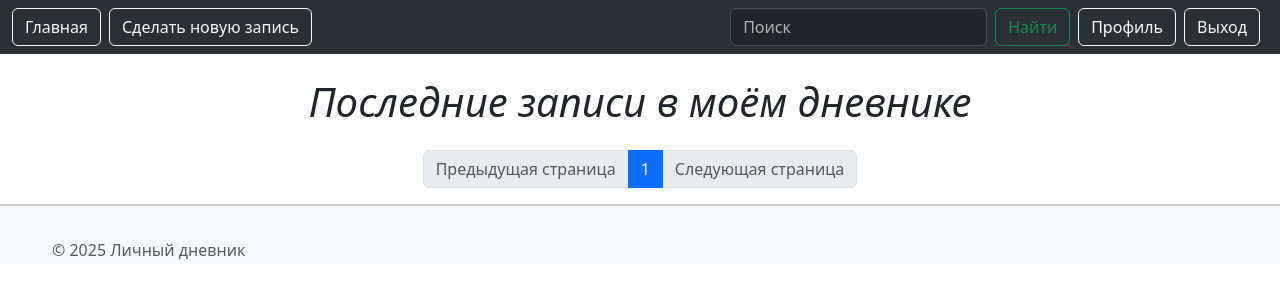
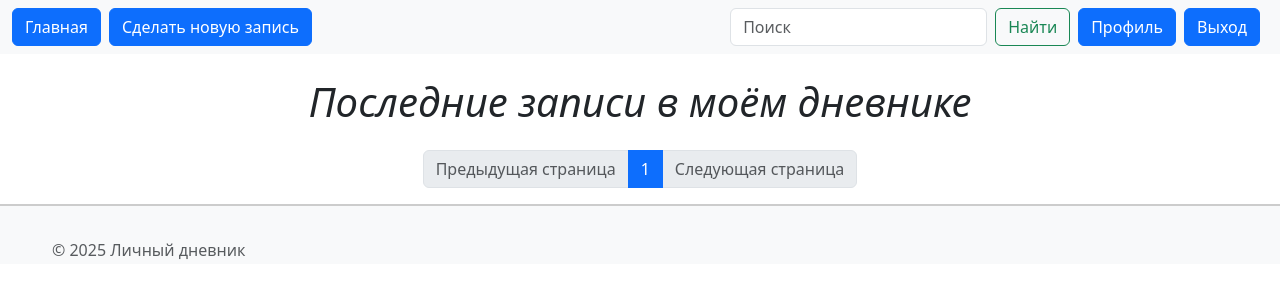
Before and after one commit to KarelinIvan/personal_diary, a Django app: page /diary/ in a window 1280 px wide. Shown: the top 300 px of the page. Run offline with Django 5.2, Linux system fonts and the light colour scheme; the visitor is signed in with stand-in values (Sample User, id 1); data that the repository does not hold is empty; some libraries are stand-ins or nearby versions.

Commit message:
71-й коммит,

```diff
--- a/diary/templates/block/navbar.html
+++ b/diary/templates/block/navbar.html
@@ -1,5 +1,5 @@
 <section class="my-navigation">
-    <nav class="navbar navbar-expand-lg bg-body-tertiary" data-bs-theme="dark">
+    <nav class="navbar navbar-expand-lg bg-body-tertiary">
         <div class="container-fluid">
             <button class="navbar-toggler" type="button" data-bs-toggle="collapse"
                     data-bs-target="#navbarSupportedContent" aria-controls="navbarSupportedContent"
@@ -9,16 +9,16 @@
             <div class="collapse navbar-collapse" id="navbarSupportedContent">
                 {% if user.is_authenticated %}
                 <div class="navbar-nav me-auto mb-2 mb-lg-0">
-                    <a href="{% url 'diary:list_posts' %}" class="btn btn-outline-light me-2">Главная</a>
-                    <a href="{% url 'diary:create_post' %}" class="btn btn-outline-light me-2">Сделать новую запись</a>
+                    <a href="{% url 'diary:list_posts' %}" class="btn btn-primary me-2">Главная</a>
+                    <a href="{% url 'diary:create_post' %}" class="btn btn-primary me-2">Сделать новую запись</a>
                 </div>
 
                 <form action="{% url 'diary:search' %}" method="get" class="d-flex" role="search">
                     <input name="q" class="form-control me-2" type="search" placeholder="Поиск" aria-label="Поиск">
                     <button class="btn btn-outline-success me-2" type="submit">Найти</button>
                 </form>
-                <a href="{% url 'users:profile' %}" class="btn btn-outline-light me-2">Профиль</a>
-                <a href="{% url 'users:logout' %}" class="btn btn-outline-light me-2">Выход</a>
+                <a href="{% url 'users:profile' %}" class="btn btn-primary me-2">Профиль</a>
+                <a href="{% url 'users:logout' %}" class="btn btn-primary me-2">Выход</a>
                 {% endif %}
             </div>
         </div>
```
Also changed, not shown: users/forms.py (+12 -7 lines).
